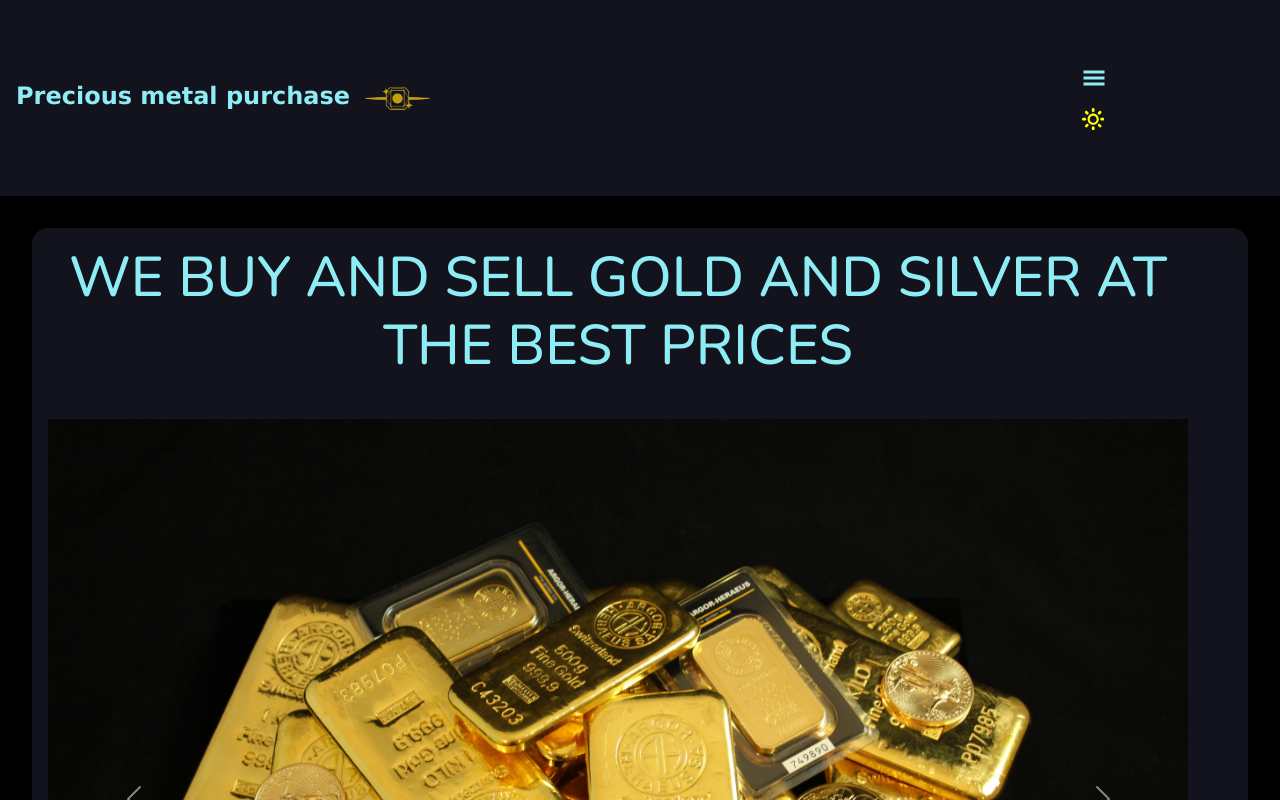
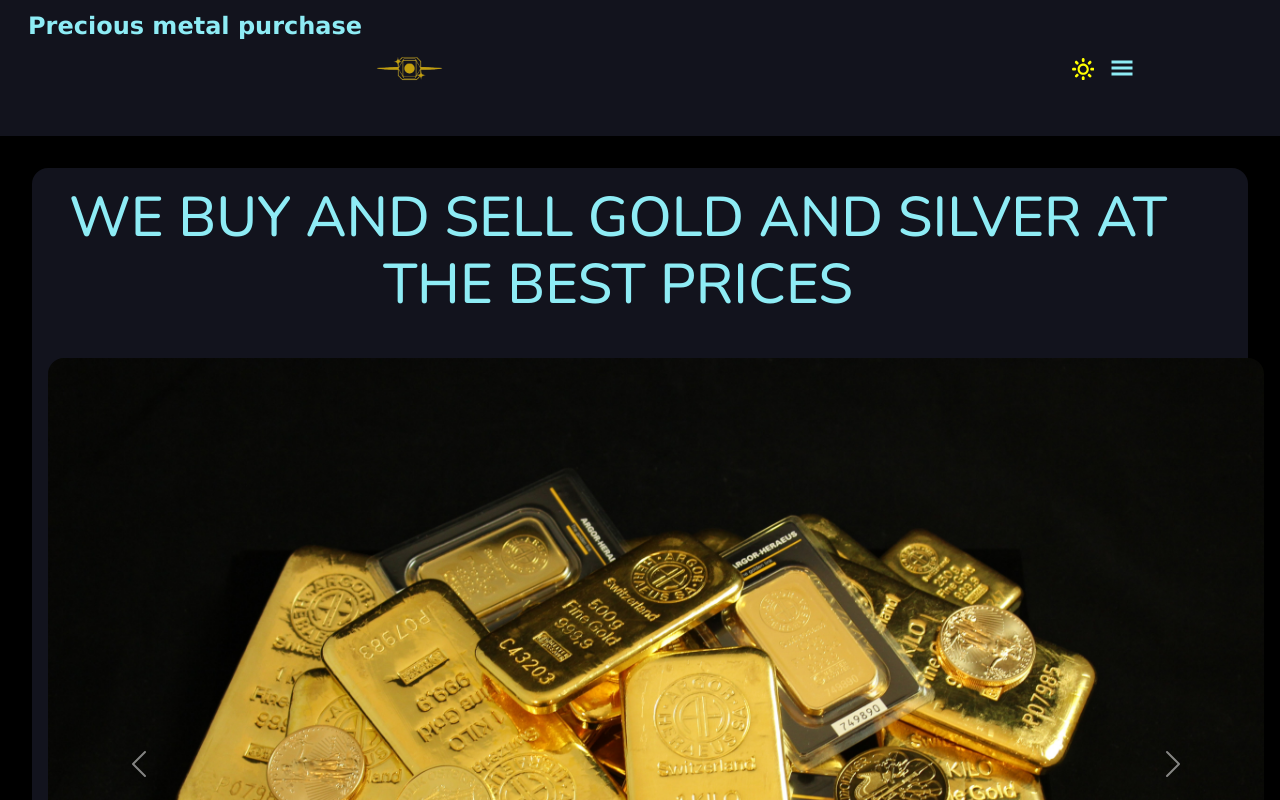
Before and after one commit to Edelmetallankauf/gold, a React (Create React App) app: page / in a window 1280 px wide. Shown: the top 800 px of the page. Built offline with nearby package versions, Linux system fonts and the light colour scheme.

Commit message:
Refactor1

```diff
--- a/src/components/Home.jsx
+++ b/src/components/Home.jsx
@@ -14,7 +14,7 @@ function Home() {
           <h2>We buy and sell gold and silver at the best prices</h2>
         </div>
         <div className='extra-image'>
-          <Carousel>
+          <Carousel className='carousel'>
             <Carousel.Item>
               <img src={carouselImg1} alt='logo'></img>
             </Carousel.Item>
--- a/src/components/Navbar.jsx
+++ b/src/components/Navbar.jsx
@@ -11,7 +11,7 @@ function Navbar({ changeTheme, currentTheme }) {
   html.addEventListener('click', () => setNavState(false));
   return (
     <nav>
-      <div className='container py-3 mx-3'>
+      <div className='container py-2 mx-3' id='navbar'>
         <div className='brand'>
           <span>Precious metal purchase</span>
           <img src={home} alt='brandImg'></img>
--- a/src/components/Promo.jsx
+++ b/src/components/Promo.jsx
@@ -13,7 +13,7 @@ function Promo() {
             </p>
           </div>
           <div className='subscribe-container'>
-            <input type='email' placeholder='yourname@mail.com' />
+            {/* <input type='email' placeholder='yourname@mail.com' /> */}
             <button>Subscribe</button>
           </div>
         </div>
--- a/src/components/ScrollTop.jsx
+++ b/src/components/ScrollTop.jsx
@@ -8,7 +8,10 @@ function ScrollTop() {
   });
   return (
     <div className='scrolltop'>
-      <a href='#home' className={`${visible ? 'scroll-block' : 'scroll-none'}`}>
+      <a
+        href='#navbar'
+        className={`${visible ? 'scroll-block' : 'scroll-none'}`}
+      >
         <FaChevronUp />
       </a>
     </div>
--- a/src/scss/_home.scss
+++ b/src/scss/_home.scss
@@ -57,10 +57,19 @@
     }
     .extra-image {
       width: 100%;
-      z-index: 0;
-      img {
-        max-inline-size: 100%;
-        block-size: auto;
+      border-radius: 1rem;
+      width: 95vw;
+
+      .carousel {
+        z-index: 0;
+        position: relative;
+        border-radius: 1rem;
+
+        img {
+          max-inline-size: 100%;
+          block-size: auto;
+          border-radius: 1rem;
+        }
       }
     }
   }
@@ -78,6 +87,7 @@
       }
     }
   }
+
   @media screen and (min-device-width: 1200px) {
     margin: 0 5rem;
     .container {
@@ -93,6 +103,7 @@
       .extra-image {
         img {
           height: 100%;
+          border-radius: 1rem;
           // max-inline-size: none;
         }
       }
--- a/src/scss/_navbar.scss
+++ b/src/scss/_navbar.scss
@@ -17,8 +17,9 @@ nav {
         color: var(--dark-blue);
         font-weight: bolder;
         font-family: Verdana, Geneva, Tahoma, sans-serif;
-        margin-top: 5vh;
-        margin-bottom: 5vh;
+
+        // margin-top: 5vh;
+        // margin-bottom: 5vh;
       }
       img {
         height: 40px;
@@ -30,9 +31,9 @@ nav {
       .toggle {
         display: flex;
         gap: 1rem;
-        flex-direction: column;
+        flex-direction: row-reverse;
         position: relative;
-        margin: 50px;
+        margin: 10px;
         z-index: 1;
         .sun {
           color: yellow;
@@ -62,10 +63,12 @@ nav {
           height: 100%;
           list-style-type: none;
           display: flex;
-          justify-content: center;
+          justify-content: top;
+          padding-top: 70px;
+          padding-right: 50px;
           align-items: center;
           flex-direction: column;
-          gap: 4rem;
+          gap: 1rem;
           li {
             a {
               text-decoration: none;
@@ -92,6 +95,7 @@ nav {
         right: 0vw;
         visibility: visible;
         opacity: 1;
+        z-index: 0;
       }
     }
   }
--- a/src/scss/_promo.scss
+++ b/src/scss/_promo.scss
@@ -26,7 +26,7 @@
         align-items: center;
         gap: 0.5rem;
         background-color: white;
-        padding: 1rem 0;
+        padding: 0.25rem 0;
         border-radius: 0.5rem;
         input {
           width: 90%;
@@ -68,12 +68,12 @@
         padding: 0 5rem;
         .subscribe-container {
           flex-direction: row;
-          padding: 0.5rem 1rem;
+          padding: 0.5rem 1px;
           input {
             width: 70%;
           }
           button {
-            width: 30%;
+            width: 90%;
             height: 100%;
             padding: 1rem;
           }
```
